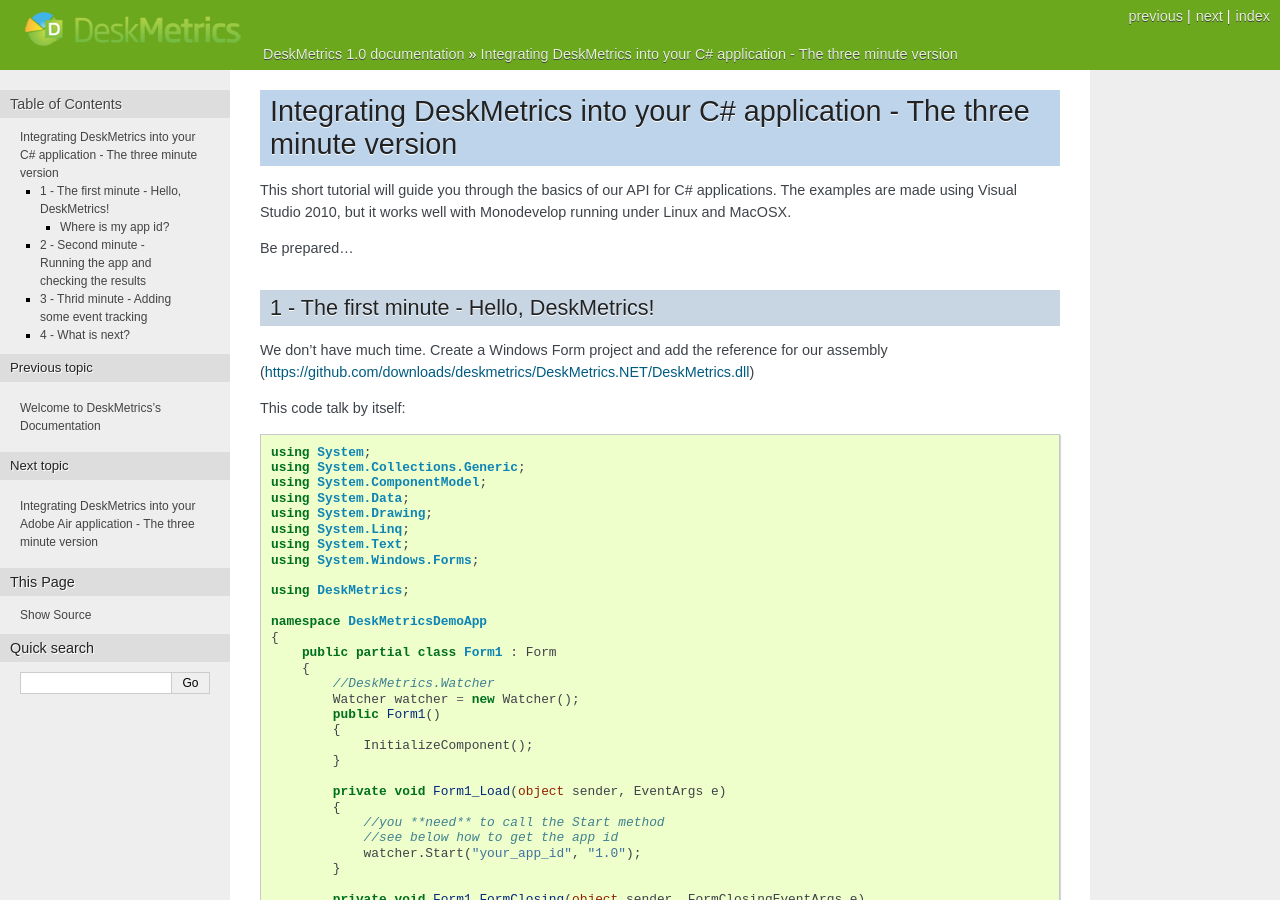
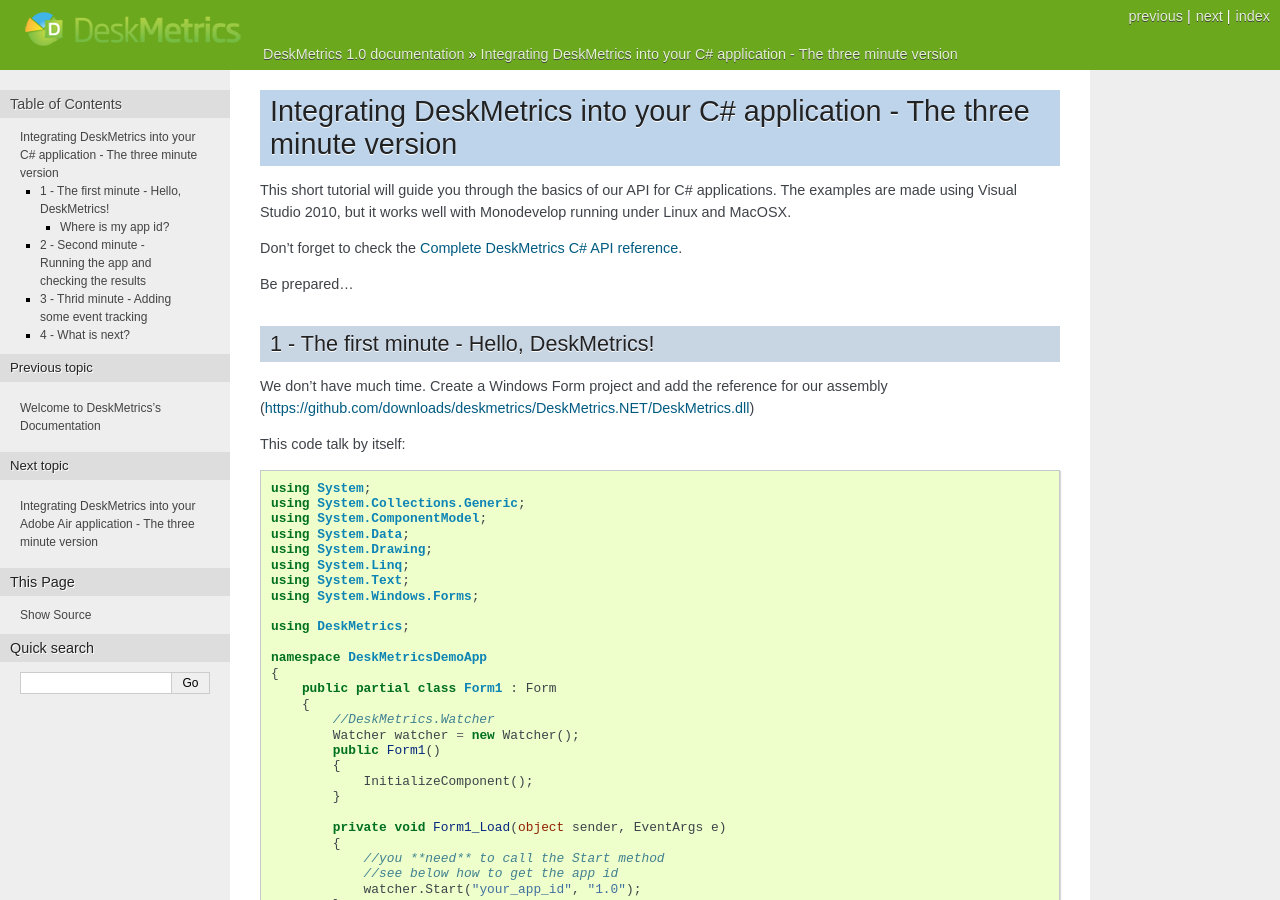
Before and after one commit to stephenhazeltine/Documentation, a Sphinx documentation site: the page built from source/CSharp_3min.rst, in a window 1280 px wide and 900 px high. Built offline with Sphinx 7.4.7, drawn with Linux system fonts in a browser that asks for light colours; some of the changed text lies outside the part shown.

Commit message:
Adding the CSharp reference API

```diff
--- a/source/CSharp_3min.rst
+++ b/source/CSharp_3min.rst
@@ -2,6 +2,8 @@
 ============================================================================
 
 This short tutorial will guide you through the basics of our API for C# applications. The examples are made using Visual Studio 2010, but it works well with Monodevelop running under Linux and MacOSX.
+
+Don't forget to check the :doc:`Complete DeskMetrics C# API reference <CSharp_API>`.
 
 Be prepared...
 
@@ -142,3 +144,5 @@
 ------------------
 
 We hope that this basic tutorial was useful to you. If you missed something, you can :download:`download the entire project <doc_static/DeskMetricsDemoApp.zip>` and make the things works by yourself :-)
+
+Also, don't forget to check the :doc:`Complete DeskMetrics C# API reference <CSharp_API>`.
--- /dev/null
+++ b/source/CSharp_API.rst
@@ -0,0 +1,2 @@
+DeskMetrics for .NET and Mono - Complete API reference
+-------------------------------------------------------
```
